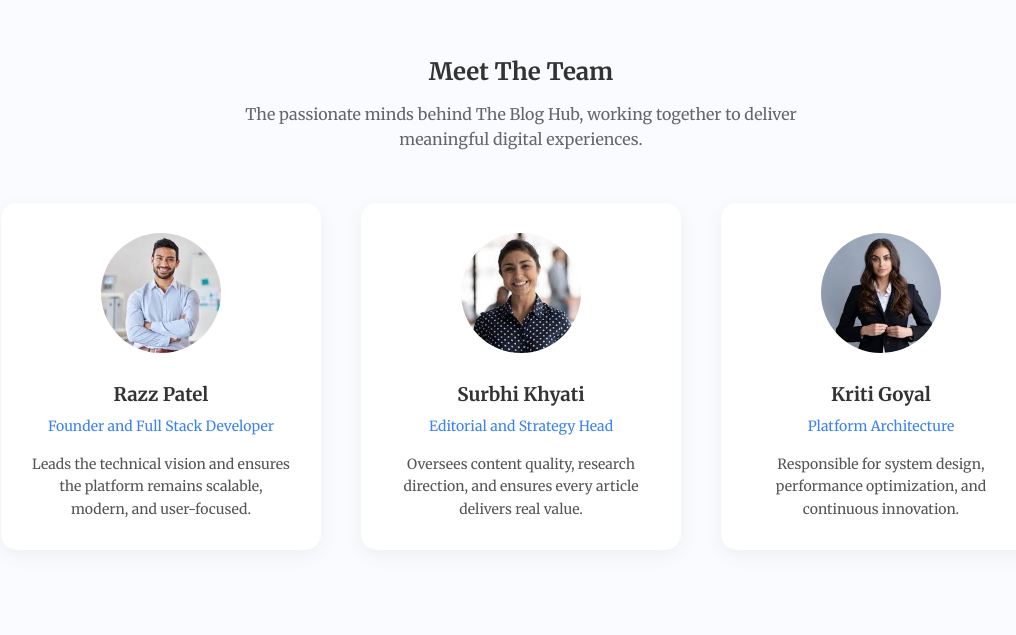
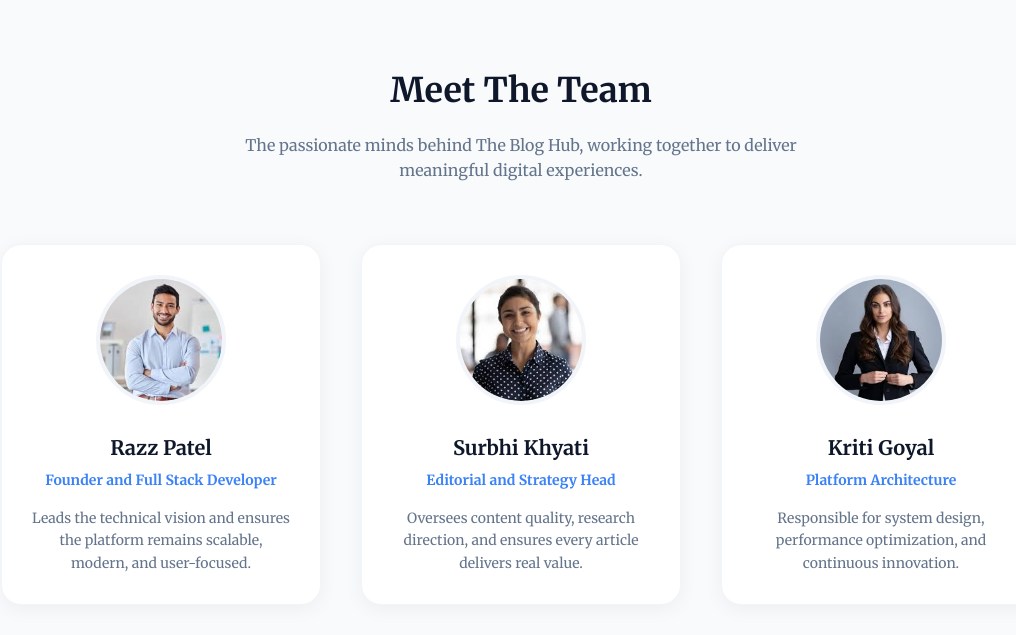
Before and after one commit to Saurav-Pandit2005/The_Blog_Hub, a React (Vite) app in the folder Frontend/: page /about in a window 1280 px wide. Shown: the part 1105-1740 px from the top of the page, without its empty margins (119-1135 px from the left). Built offline with nearby package versions, Linux system fonts and the light colour scheme.

Commit message:
Team Component in Author / About Page..

```diff
--- /dev/null
+++ b/Frontend/src/Author/About/Team.css
@@ -0,0 +1,91 @@
+.about-team {
+    padding: 100px 120px;
+    background: #f8fafc;
+    font-family: 'Merriweather', serif;
+}
+
+.about-team .team-header {
+    text-align: center;
+    margin-bottom: 60px;
+}
+
+.about-team .team-header h2 {
+    font-size: 34px;
+    color: #0f172a;
+    margin-bottom: 15px;
+    font-weight: 700;
+}
+
+.about-team .team-header p {
+    color: #64748b;
+    max-width: 600px;
+    margin: 0 auto;
+}
+
+.about-team .team-grid {
+    display: grid;
+    grid-template-columns: repeat(3, 1fr);
+    gap: 40px;
+    max-width: 1200px;
+    margin: 0 auto;
+}
+
+.about-team .team-card {
+    background: #fff;
+    padding: 30px;
+    border-radius: 20px;
+    text-align: center;
+    box-shadow: 0 4px 20px rgba(0, 0, 0, 0.05);
+    transition: all 0.3s ease;
+    border: 1px solid #f1f5f9;
+}
+
+.about-team .team-card:hover {
+    transform: translateY(-10px);
+    box-shadow: 0 15px 35px rgba(59, 130, 246, 0.1);
+}
+
+.about-team .team-card img {
+    width: 130px;
+    height: 130px;
+    border-radius: 50%;
+    object-fit: cover;
+    margin-bottom: 20px;
+    border: 4px solid #f1f5f9;
+}
+
+.about-team .team-card h3 {
+    margin-bottom: 5px;
+    color: #0f172a;
+    font-size: 20px;
+}
+
+.about-team .team-card span {
+    display: block;
+    color: #3B82F6;
+    font-weight: 700;
+    font-size: 14px;
+    margin-bottom: 15px;
+}
+
+.about-team .team-card p {
+    font-size: 14px;
+    color: #64748b;
+    line-height: 1.6;
+}
+
+@media (max-width: 1024px) {
+    .about-team .team-grid {
+        grid-template-columns: repeat(2, 1fr);
+    }
+}
+
+@media (max-width: 768px) {
+    .about-team {
+        padding: 60px 20px;
+    }
+
+    .about-team .team-grid {
+        grid-template-columns: 1fr;
+    }
+}
--- a/Frontend/src/Author/About/Team.jsx
+++ b/Frontend/src/Author/About/Team.jsx
@@ -1,11 +1,53 @@
 import React from 'react';
+import './Team.css';
+import team1 from '../../assets/Images/Author/About/team1.jpg';
+import team2 from '../../assets/Images/Author/About/team2.jpg';
+import team3 from '../../assets/Images/Author/About/team3.jpg';
 
 function Team() {
     return (
-        <>
-            <h1>Team</h1>
-        </>
-     );
+        <section className="about-team">
+            <div className="team-header">
+                <h2>Our Visionary Team</h2>
+                <p>
+                    The dedicated individuals who ensure The Blog Hub remains
+                    the ultimate home for qualitative digital content.
+                </p>
+            </div>
+
+            <div className="team-grid">
+                <div className="team-card">
+                    <img src={team1} alt="Razz Patel" />
+                    <h3>Razz Patel</h3>
+                    <span>Project Founder & Developer</span>
+                    <p>
+                        Architecting the digital foundation to empower
+                        creators across the globe.
+                    </p>
+                </div>
+
+                <div className="team-card">
+                    <img src={team2} alt="Surbhi Khyati" />
+                    <h3>Surbhi Khyati</h3>
+                    <span>Head of Author Relations</span>
+                    <p>
+                        Ensures every voice is heard and every author
+                        has the support they need.
+                    </p>
+                </div>
+
+                <div className="team-card">
+                    <img src={team3} alt="Kriti Goyal" />
+                    <h3>Kriti Goyal</h3>
+                    <span>Experience Designer</span>
+                    <p>
+                        Crafting intuitive and beautiful tools for
+                        a seamless storytelling journey.
+                    </p>
+                </div>
+            </div>
+        </section>
+    );
 }
 
 export default Team;
```
